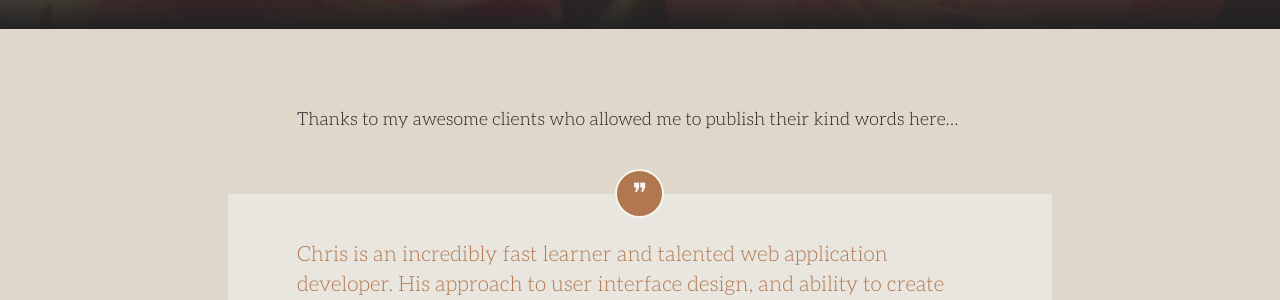
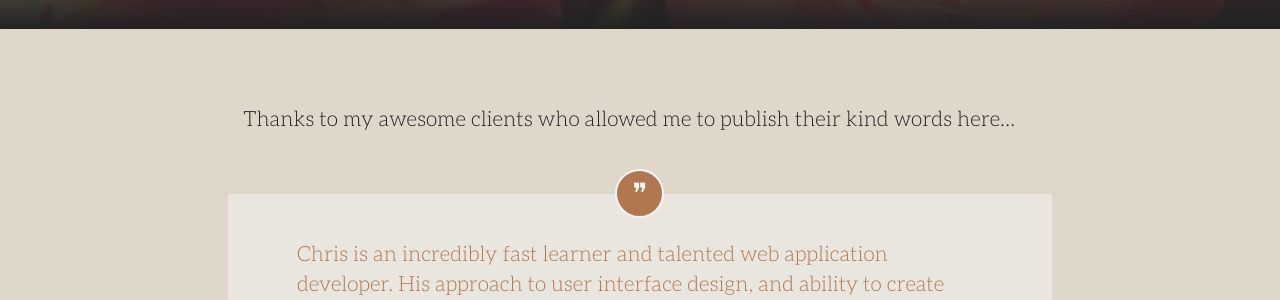
Before and after one commit to cjbarnes/cjbarnes.github.io, a Jekyll site: the page built from _pages/kind-words.md, in a window 1280 px wide. Shown: the part 471-771 px from the top of the page. Built offline with Jekyll 4.4.1, drawn with Linux system fonts in a browser that asks for light colours; some web fonts are replaced.

Commit message:
Turn first paragraph into a lead

```diff
--- a/_pages/kind-words.md
+++ b/_pages/kind-words.md
@@ -5,6 +5,7 @@ illustration: kind-words
 ---
 
 Thanks to my awesome clients who allowed me to publish their kind words here…
+{: .lead}
 
 <figure class="quote">
 	<blockquote>Chris is an incredibly fast learner and talented web application developer. His approach to user interface design, and ability to create reusable and accessible educational resources are impressive.</blockquote>
```
